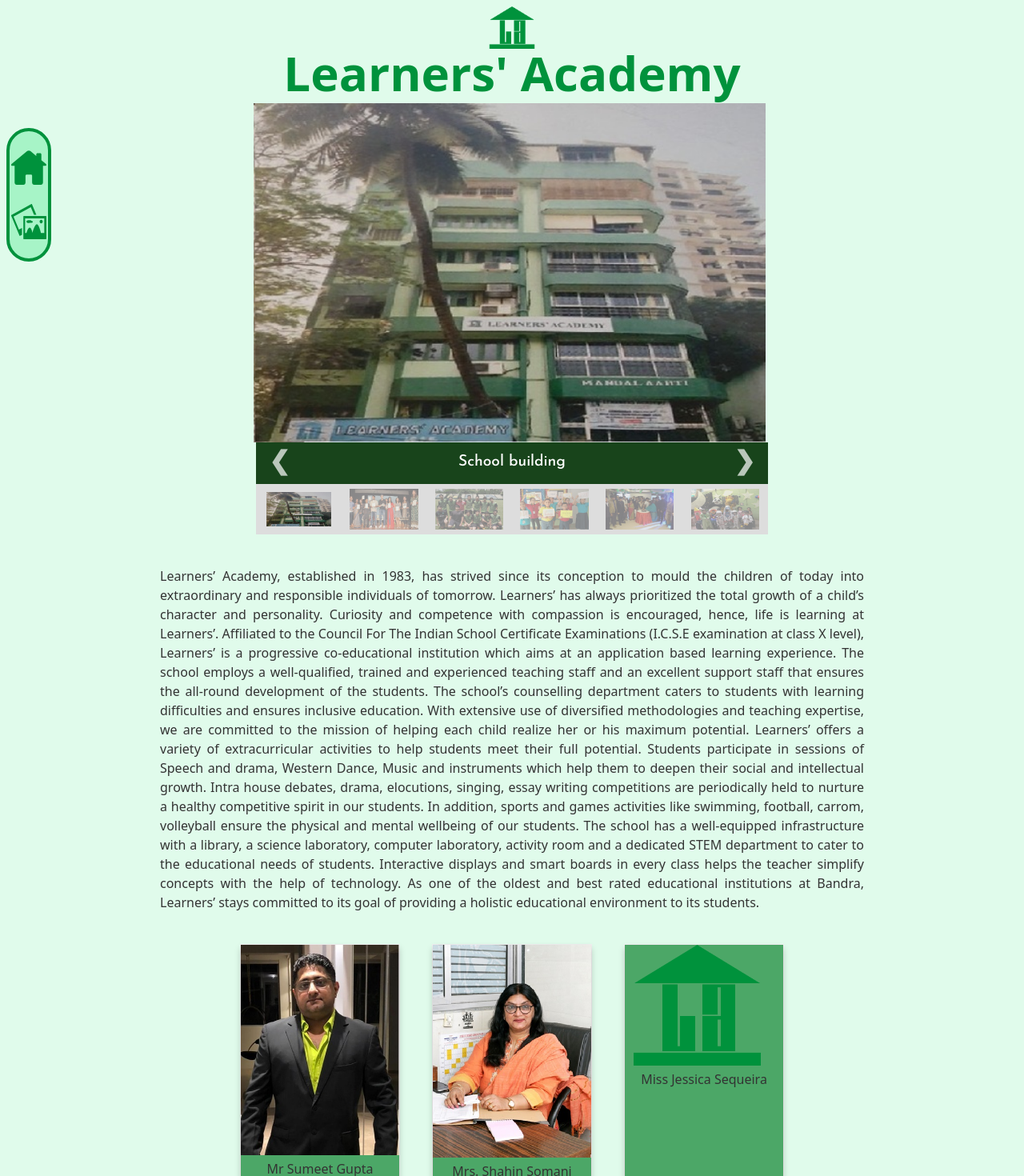
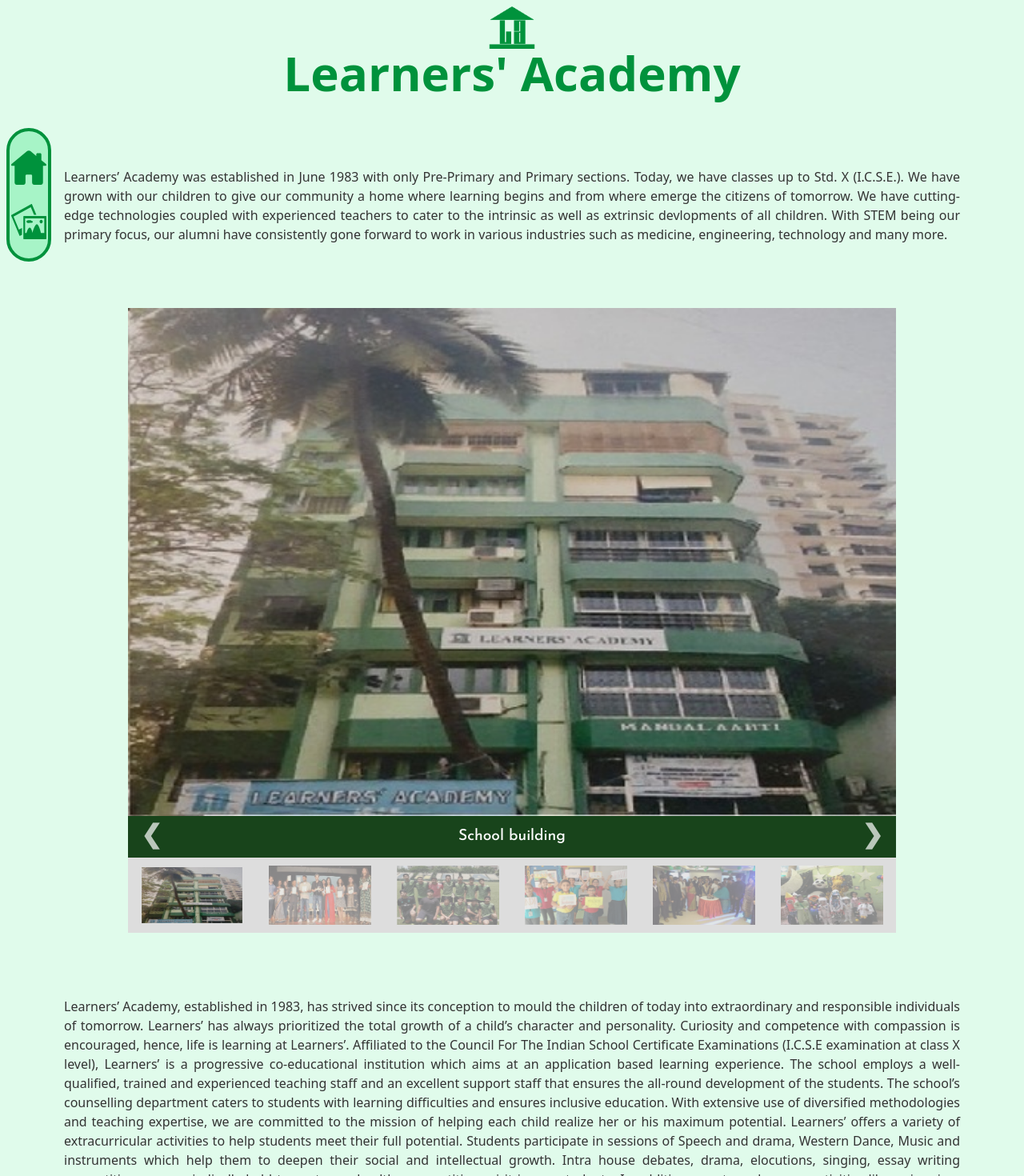
Before and after one commit to kashsomani/learners-svelte-1.0, a Svelte app: page / in a window 1280 px wide. Shown: the top 1470 px of the page at 80% size. Built offline with nearby package versions, Linux system fonts and the light colour scheme.

Commit message:
fixed random css errors

```diff
--- /dev/null
+++ b/src/components/Intro.svelte
@@ -0,0 +1,5 @@
+<p>
+  Learners’ Academy was established in June 1983 with only Pre-Primary and Primary sections. Today, we have classes up to Std. X (I.C.S.E.). We have grown with our children to give our community a home where learning begins and from where emerge the citizens of tomorrow.
+
+We have cutting-edge technologies coupled with experienced teachers to cater to the intrinsic as well as extrinsic devlopments of all children. With STEM being our primary focus, our alumni have consistently gone forward to work in various industries such as medicine, engineering, technology and many more.
+</p>
--- a/src/components/SampleText.svelte
+++ b/src/components/SampleText.svelte
@@ -2,12 +2,15 @@
   import SlideShow from './SlideShow.svelte';
   import Cards from './Cards.svelte'
   import AboutUs from './AboutUs.svelte'
+  import Intro from './Intro.svelte'
 </script>
-
+<div class="p-20 text-justify">
+  <Intro/>
+</div>
 <div id="slideshow">
   <SlideShow/>
 </div>
-<div class="p-10 text-justify" id="about-us">
+<div class="p-20 text-justify">
   <AboutUs/>
 </div>
 <div id="cards">
@@ -16,10 +19,10 @@
 
 <style>
   #slideshow{
-    width:50%;
+    width:75%;
     position: relative;
     left: 50%;
-    margin-left: -25%;
+    margin-left: -37.5%;
   }
   #cards{
     width: 75%;
@@ -27,10 +30,5 @@
     left: 50%;
     margin-left: -37.5%;
   }
-  #about-us{
-    width: 75%;
-    position: relative;
-    left: 50%;
-    margin-left: -37.5%;
-  }
+
 </style>
--- a/src/components/Slide.svelte
+++ b/src/components/Slide.svelte
@@ -21,7 +21,7 @@
 	width: 100%;
     position: relative;
     left: 50%;
-    margin-left: -50.5%;
+    margin-left: -50%;
 }
 </style>
 
--- a/src/components/SlideShow.svelte
+++ b/src/components/SlideShow.svelte
@@ -69,6 +69,7 @@
     main {
         display: flex;
         flex-direction: column;
+
     }
 
     /* Position the image container (needed to position the left and right arrows) */
```
Also changed, not shown: src/router/routes.js (+0 -10 lines).
